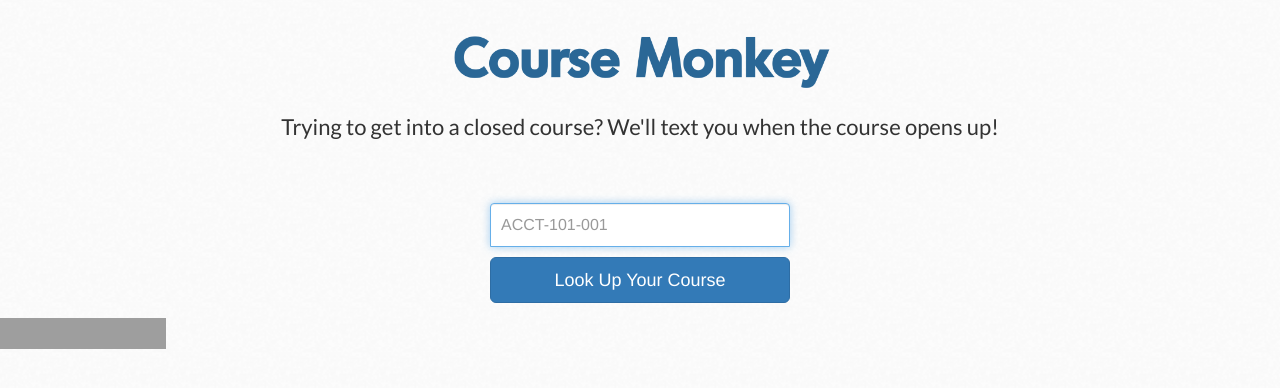
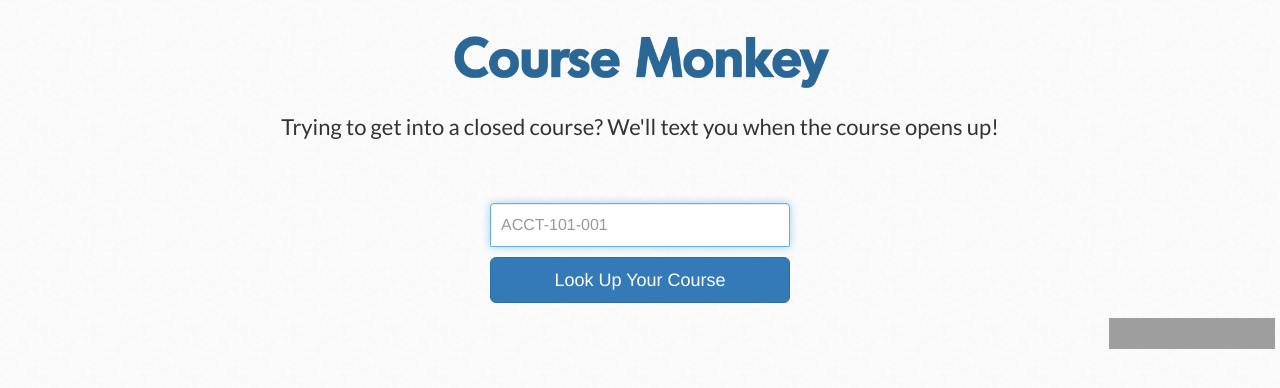
Before and after one commit to dhruvmah/Penn-Course-Monkey, a Flask app: page / in a window 1280 px wide. Shown: the part 253-641 px from the top of the page. Run offline with Flask 2, Linux system fonts and the light colour scheme; data that the repository does not hold is empty; some libraries are stand-ins or nearby versions; grey boxes are pictures that could not be loaded.

Commit message:
positioning twilio

```diff
--- a/static/signin.css
+++ b/static/signin.css
@@ -135,3 +135,8 @@ body {
     left: 105px;
     top: 98px;
 }
+
+.twilio {
+  float: right;
+  margin-right: 5px;
+}
--- a/templates/index.html
+++ b/templates/index.html
@@ -94,7 +94,7 @@ if(img.length > 0){
 
   </div> <!-- /container -->
 
-<a href="http://www.twilio.com/" style="text: decoration: none; display: inline-block; width: 166px; height: 0; overflow: hidden; padding-top: 31px; background: url(http://www.twilio.com/packages/company/img/logos_icon_poweredbysmall.png) no-repeat;">powered by twilio™</a>
+<a href="http://www.twilio.com/" class="twilio" style="text: decoration: none; display: inline-block; width: 166px; height: 0; overflow: hidden; padding-top: 31px; background: url(http://www.twilio.com/packages/company/img/logos_icon_poweredbysmall.png) no-repeat;">powered by twilio™</a>
 
 <script>
   (function(i,s,o,g,r,a,m){i['GoogleAnalyticsObject']=r;i[r]=i[r]||function(){
```
